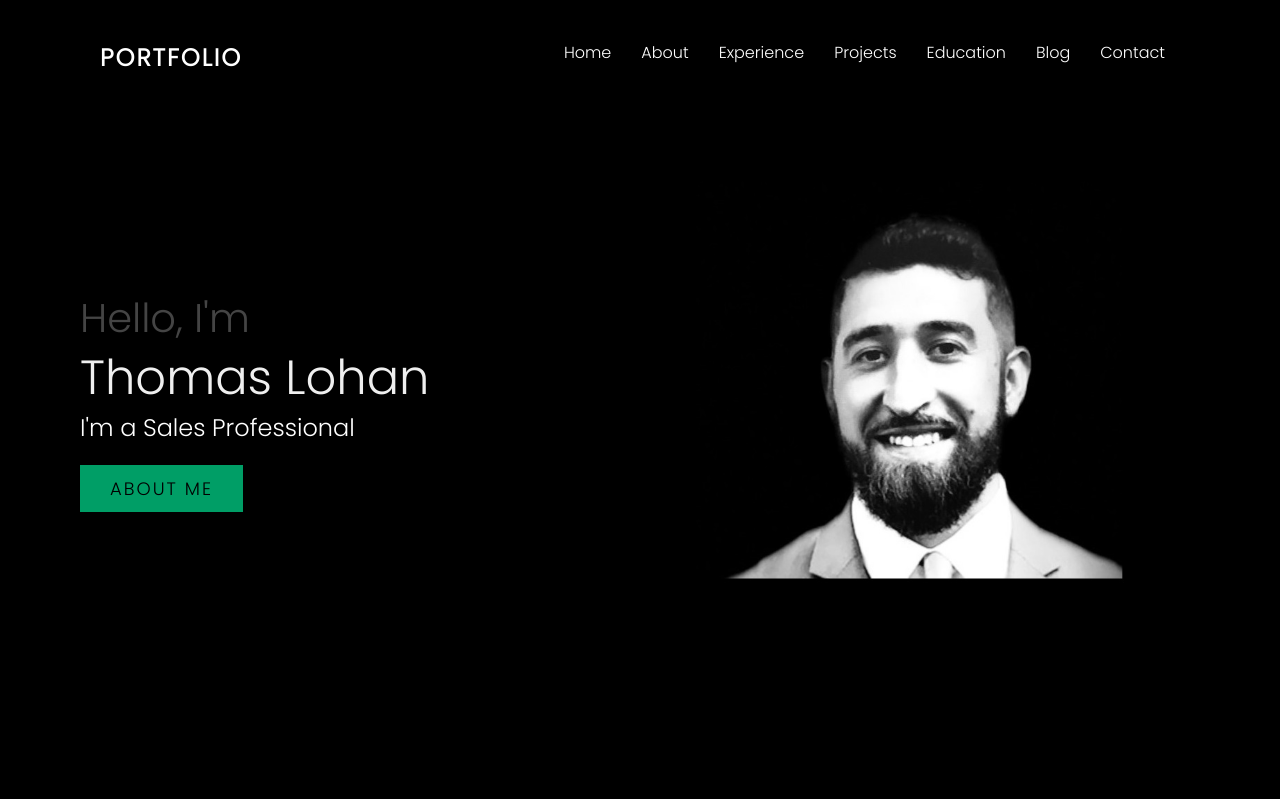
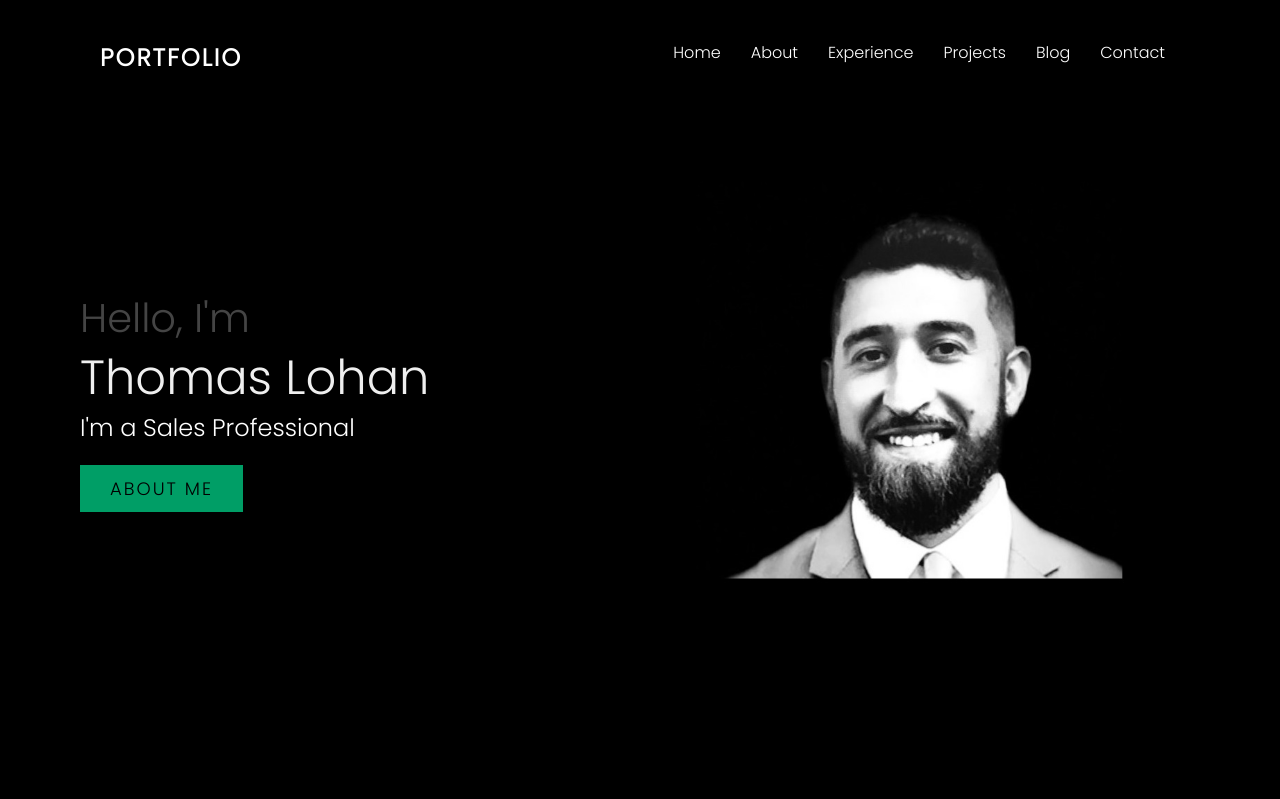
Before and after one commit to TLohan13/portfolio, a Django app: page / in a window 1280 px wide. Shown: the top 799 px of the page. Run offline with Django 4.2, Linux system fonts and the light colour scheme; data that the repository does not hold is empty.

Commit message:
commented out education section in navbar

```diff
--- a/templates/base.html
+++ b/templates/base.html
@@ -19,7 +19,7 @@
             <li><a href="#about" onclick="toggleMenu();">About</a></li>
             <li><a href="#experience" onclick="toggleMenu();">Experience</a></li>
             <li><a href="#project" onclick="toggleMenu();">Projects</a></li>
-            <li><a href="#education" onclick="toggleMenu();">Education</a></li>
+            {% comment %} <li><a href="#education" onclick="toggleMenu();">Education</a></li> {% endcomment %}
             <li><a href="{% url 'blog:blog' %}" onclick="toggleMenu();">Blog</a></li>
             <li><a href="#contact" onclick="toggleMenu();">Contact</a></li>
         </ul>
```
